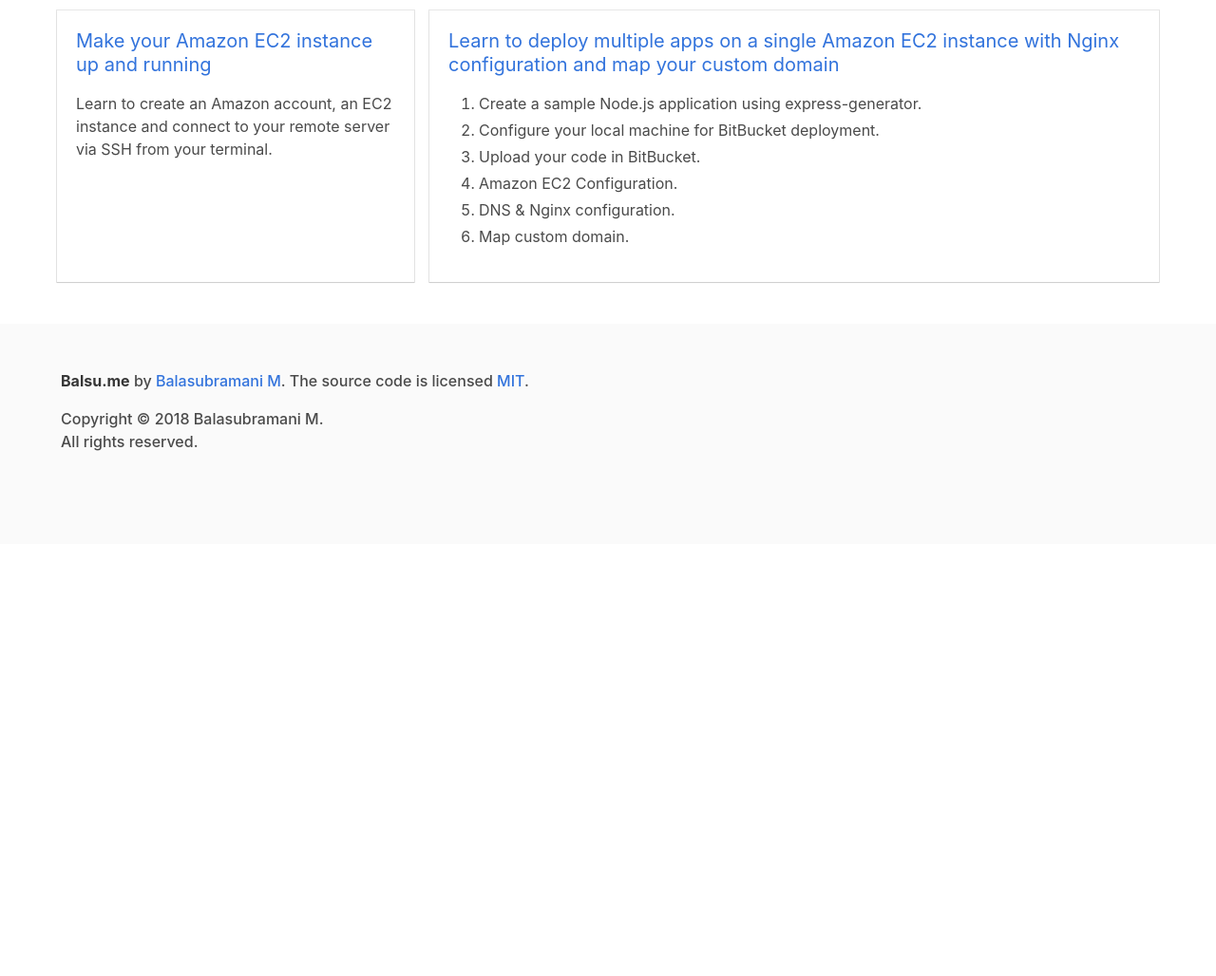
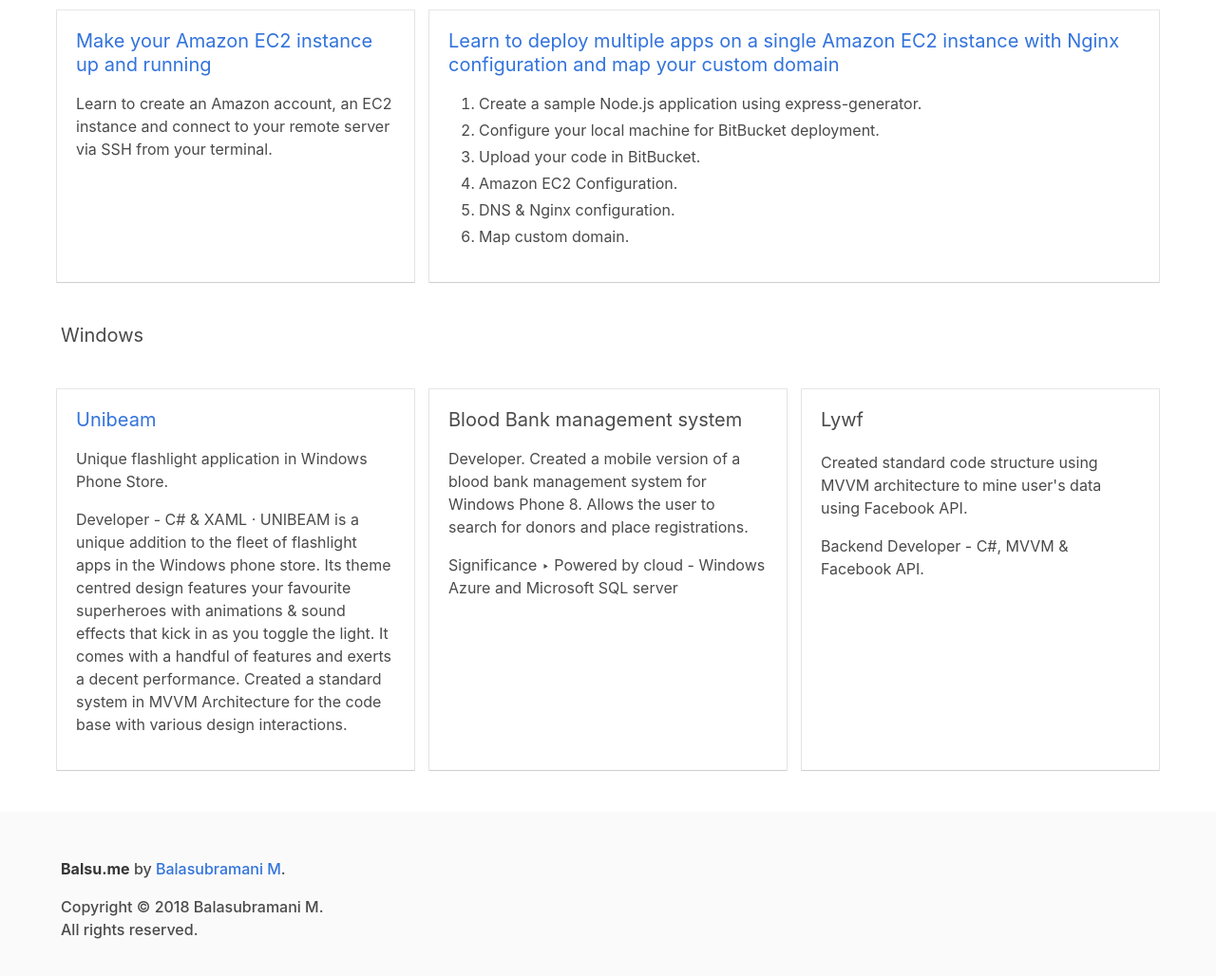
Before and after one commit to BalasubramaniM/projects, a plain HTML site: page index.html in a window 1280 px wide. Shown: the part 1180-2208 px from the top of the page at 95% size. Before the commit the page ends 1753 px from the top, so only its background shows below. Drawn offline with nearby package versions, Linux system fonts and the light colour scheme.

Commit message:
Added other projects.

```diff
--- a/index.html
+++ b/index.html
@@ -139,7 +139,7 @@
                                                     </a>
                                                 <br>
                                                 <p>
-                                                    Integrate Google sign-in for registration or login purpose in your Node.js server (creted using <a target="_blank" href="https://expressjs.com/en/starter/generator.html">Express Generator</a>) using Passport authentication mechanism.</p>
+                                                    Integrate Google sign-in for registration or login purpose in your Node.js server (created using <a target="_blank" href="https://expressjs.com/en/starter/generator.html">Express Generator</a>) using Passport authentication mechanism.</p>
                                             </p>
                                         </div>
                                         <nav class="level is-mobile">
@@ -237,7 +237,7 @@
                     <article class="tile is-child box ">
                         <div class="content">
                             <p>
-                                <a href="https://tamilakam.in/" target="_blank" class="subtitle has-text-link">Tamilakam</a>
+                                <a href="https://tamilakam.in/" target="_blank" class="title has-text-link">Tamilakam</a>
                                 <br>
                                 <p>
                                     A search for ancient Tamil. Inspired from Medium, Tamilakam was built to log data about Tamil culture, events, plays, temples, kings and bring those historic events to people, which is going to be the only destination for Tamil in the nearby future. Users can favourite, comment, post articles and follow other authors and articles here.</p>
@@ -246,7 +246,7 @@
                                 <p><a href="https://bulma.io/" target="_blank">BULMA CSS framework</a> takes responsibility for the overall design and SASS powered CSS files helps maintain the code better and cleaner.</p>
                                 <p>Redux takes the overall responsibility to connect components and dispatch actions on the property and state changes.</p>
                                 <p class="subtitle">Back-end</p>
-                                <p>Tamilakam server (<a href="https://api.tamilakam.in/" target="_blank">api.tamilakam.in</a>)was built using Node.js with Express framework.</p>
+                                <p>Tamilakam server (<a href="https://api.tamilakam.in/" target="_blank">api.tamilakam.in</a>) was built using Node.js with Express framework.</p>
                                 <p>MongoDB takes care of the database part.</p>
                                 <p>To say it effectively, Tamilakam is a fully powered <strong>MERN stack application.</strong></p>
                             </p>
@@ -291,14 +291,71 @@
                     </article>
                 </div>
             </div>
+            <br />
+            <p class="subtitle">Windows</p>
+            <br />
+            <div class="tile is-ancestor">
+                <div class="tile is-parent">
+                    <article class="tile is-child box">
+                        <article class="media">
+                            <div class="media-content">
+                                <div class="content">
+                                    <p>
+                                        <a class="subtitle has-text-link" target="_blank" href="https://www.microsoft.com/en-us/p/unibeam/9wzdncrdd2tc?SilentAuth=1&activetab=pivot%3aoverviewtab">Unibeam
+                                                    </a>
+                                        <br>
+                                        <p>Unique flashlight application in Windows Phone Store.</p>
+                                        <p>
+                                            Developer - C# & XAML · UNIBEAM is a unique addition to the fleet of flashlight apps in the Windows phone store. Its theme centred design features your favourite superheroes with animations & sound effects that kick in as you toggle the light. It comes with a handful of features and exerts a decent performance. Created a standard system in MVVM Architecture for the code base with various design interactions.</p>
+                                    </p>
+                                </div>
+                            </div>
+                        </article>
+                    </article>
+                </div>
+                <div class="tile is-parent">
+                    <article class="tile is-child box">
+                        <article class="media">
+                            <div class="media-content">
+                                <div class="content">
+                                    <p>
+                                        <a class="subtitle">Blood Bank management system
+                                                    </a>
+                                        <br>
+                                        <p>
+                                            Developer. Created a mobile version of a blood bank management system for Windows Phone 8. Allows the user to search for donors and place registrations. <p>Significance ‣ Powered by cloud - Windows Azure and Microsoft SQL server</p></p>
+                                    </p>
+                                </div>
+                            </div>
+                        </article>
+                    </article>
+                </div>
+                <div class="tile is-parent">
+                    <article class="tile is-child box">
+                        <article class="media">
+                            <div class="media-content">
+                                <div class="content">
+                                    <p class="subtitle">Lywf
+                                    </p>
+                                    <p>
+                                        Created standard code structure using MVVM architecture to mine user's data using Facebook API.
+                                    </p>
+                                    <p>
+                                        Backend Developer - C#, MVVM & Facebook API.
+                                    </p>
+                                </div>
+                            </div>
+                        </article>
+                    </article>
+                </div>
+            </div>
         </div>
     </section>
     <footer class="footer">
         <div class="container">
             <div class="content">
                 <p>
-                    <strong>Balsu.me</strong> by <a target="_blank" href="https://github.com/balasubramanim">Balasubramani M</a>. The source code is licensed
-                    <a href="http://opensource.org/licenses/mit-license.php">MIT</a>.
+                    <strong>Balsu.me</strong> by <a target="_blank" href="https://github.com/balasubramanim">Balasubramani M</a>.
                 </p>
                 <p>Copyright © 2018 Balasubramani M.
                     <br/>All rights reserved.</p>
--- a/src/stylesheets/style.css
+++ b/src/stylesheets/style.css
@@ -9,6 +9,14 @@ a {
 
 .tile.is-parent {
 	padding: 0.5rem;
+}
+
+.divider {
+	position: relative;
+	border-bottom: 1px solid rgba(0, 0, 0, 0.15);
+	max-width: 1032px;
+	margin-left: auto;
+	margin-right: auto;
 }
 
 /*.subtitle {
```
